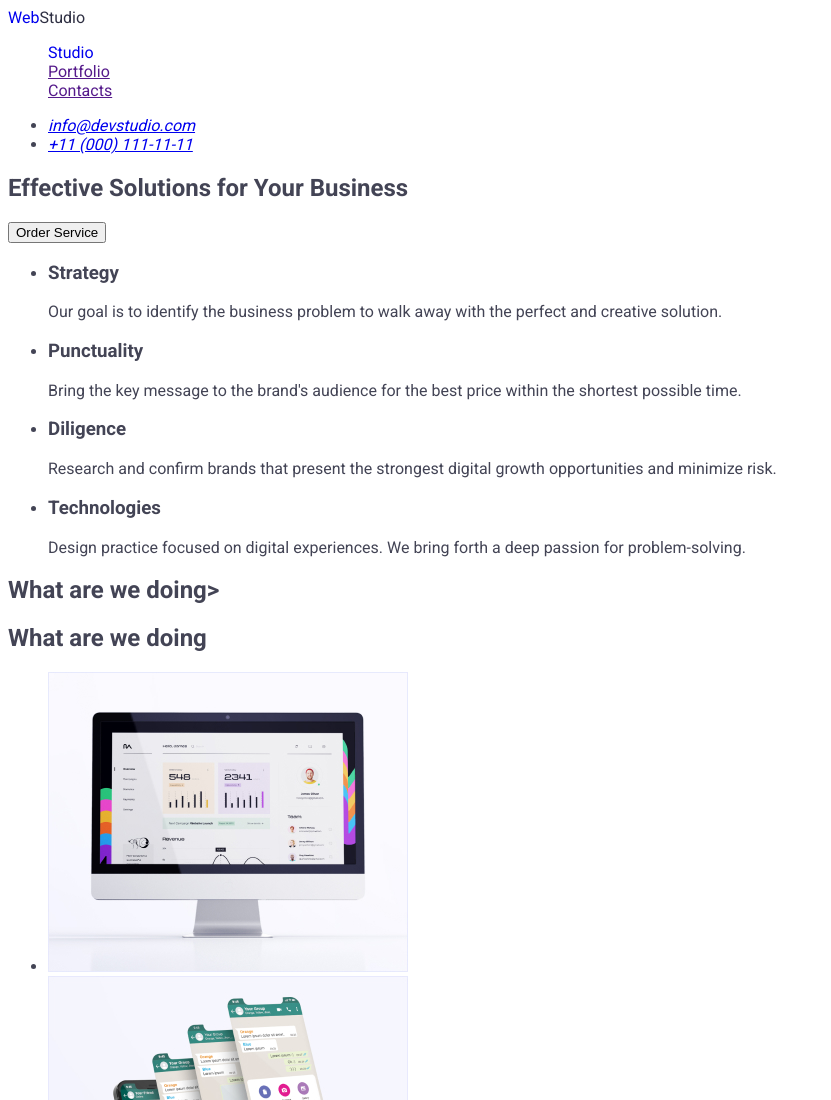
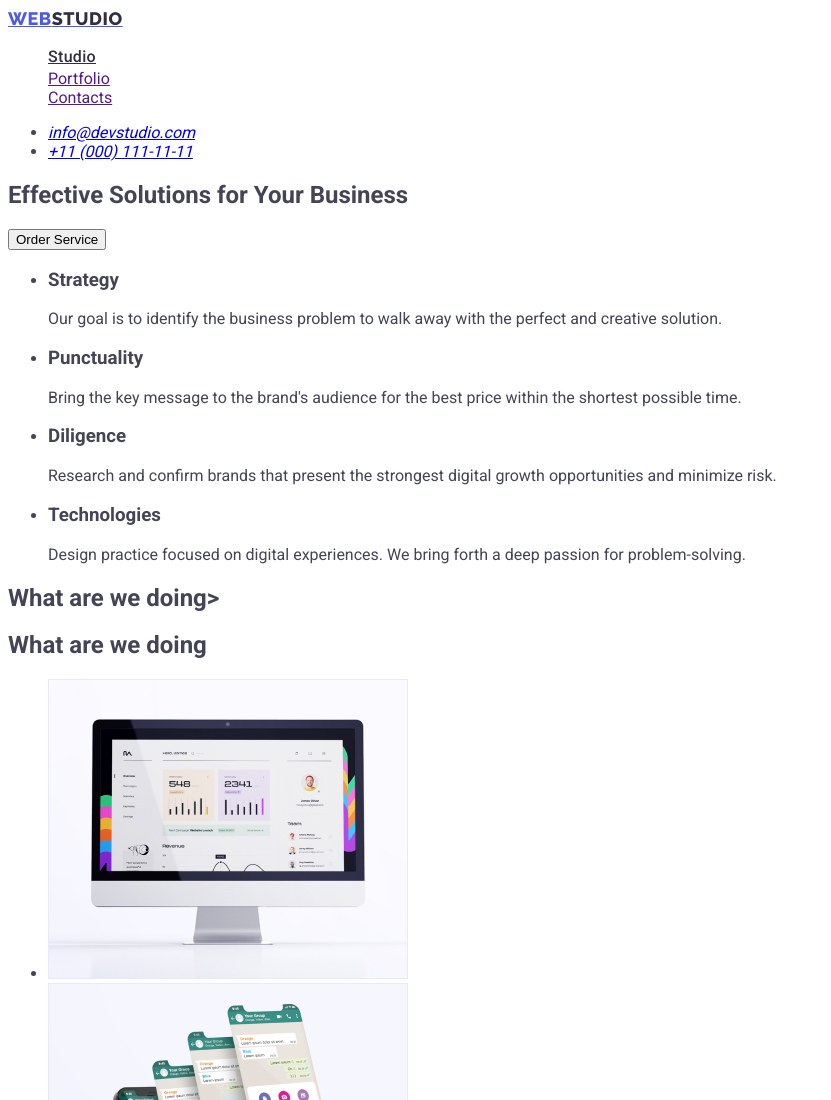
Before and after one commit to Iuliaaaaaaa/goit-markup-hw-02, a plain HTML site: page index.html in a window 1280 px wide. Shown: the top 1100 px of the page, without its empty margins (0-831 px from the left). Drawn offline with Linux system fonts and the light colour scheme.

Commit message:
екуц

```diff
--- a/index.html
+++ b/index.html
@@ -13,9 +13,9 @@
 <body>
   <header>
     <nav >
-     <a  href="./index.html" class="link" class="logo" >Web<span>Studio</span> </a>
+     <a  href="./index.html" class="logo" class="link" >Web<span>Studio</span> </a>
      <ul class="list">
-        <li><a class="link" href="./index.html" class="link-list" >Studio</a></li>
+        <li><a href="./index.html" class="link-list" >Studio</a></li>
         <li><a href="">Portfolio</a></li>
         <li><a href="">Contacts</a></li>
      </ul>
```
